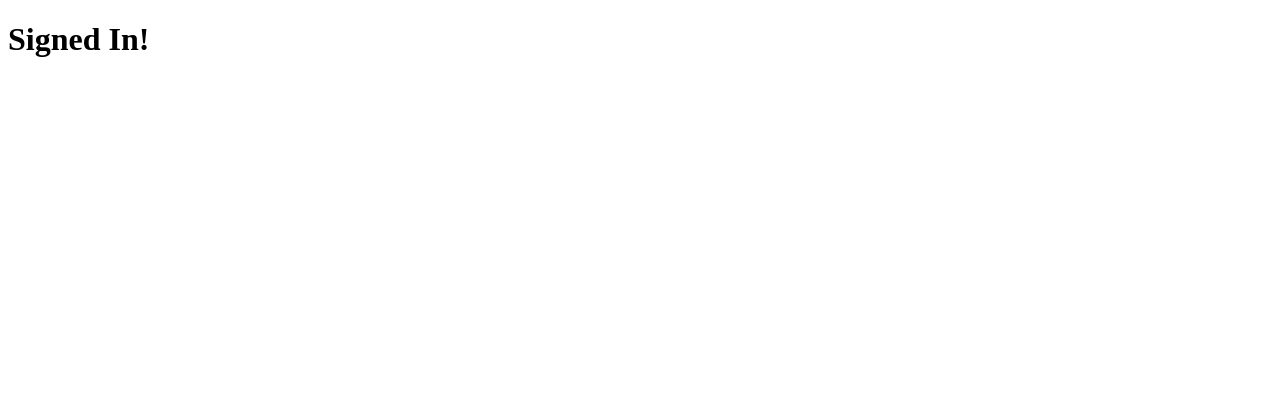
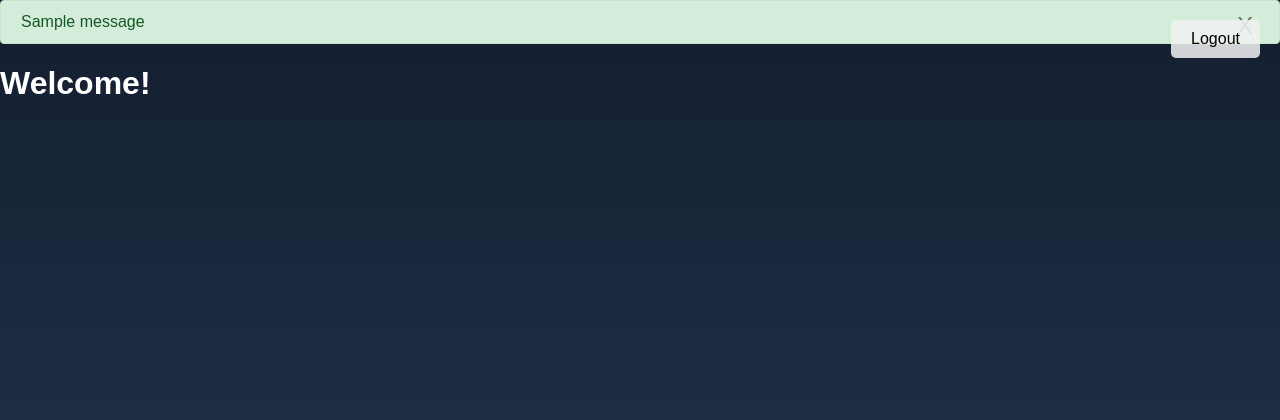
Before and after one commit to Rahul0902/secure-registration-form, a Flask app: page / in a window 1280 px wide. Before the commit the part shown is almost empty. Shown: the top 420 px of the page. Run offline with Flask 3, Linux system fonts and the light colour scheme; tables that the repository leaves empty hold one stand-in row (values such as "Sample post"); one stand-in notice (Sample message) is shown.

Commit message:
Add Logout Button

```diff
--- a/Website/static/style.css
+++ b/Website/static/style.css
@@ -1,4 +1,25 @@
-  /* Styling for the main form */
+/* index.html */
+
+h1{
+  color: white;
+}
+
+.logout-button{
+  position: fixed;
+  top: 20px;
+  right: 20px;
+  padding: 10px 20px;
+  background-color: #f1f1f2db;
+  color: black;
+  text-decoration: none;
+  border-radius: 5px;
+}
+
+.logout-button:hover {
+  background-color: #c12e2e;
+}
+
+/* Styling for the main form */
 
 html {
     height: 100%;
--- a/Website/templates/index.html
+++ b/Website/templates/index.html
@@ -3,10 +3,36 @@
     <head>
         <meta charset="UTF-8" name="viewport" content="width=device-width, initial-scale=1.0">
         <title>Home</title>
+        <link rel="stylesheet" href="../static/style.css">
     </head>
 
+    <!-- Python code to implement alert messages -->
+    {% with messages = get_flashed_messages(with_categories=true) %}
+    {% if messages %}
+    {% for category, message in messages %}
+        {% if category == 'error' %}
+        <div class="alert alert-danger" role="alert">
+            {{ message }}
+            <button type="button" class="close">X</button>
+        </div>
+        {% elif category == 'success' %}
+        <div class="alert alert-success" role="alert">
+            {{ message }}
+            <button type="button" class="close">X</button>
+        </div>
+        {% endif %}
+    {% endfor %}
+    {% endif %}
+    {% endwith %}
+
+    <script src="../static/main.js"></script>
+
+    <!-- Nav Bar-->
+    <a href="login.html" class="logout-button">Logout</a>
+
+
     <body>
-        <h1>Signed In!</h1>
+        <h1>Welcome!</h1>
     </body>
 
 </html>
```
